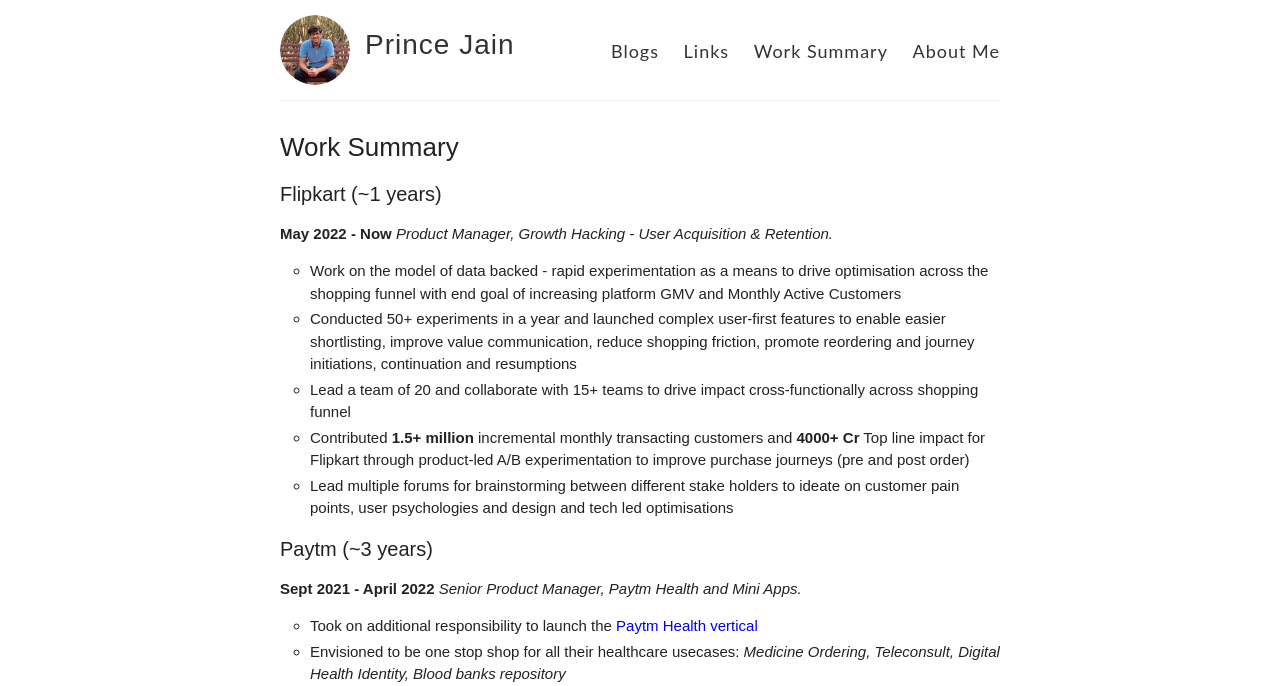
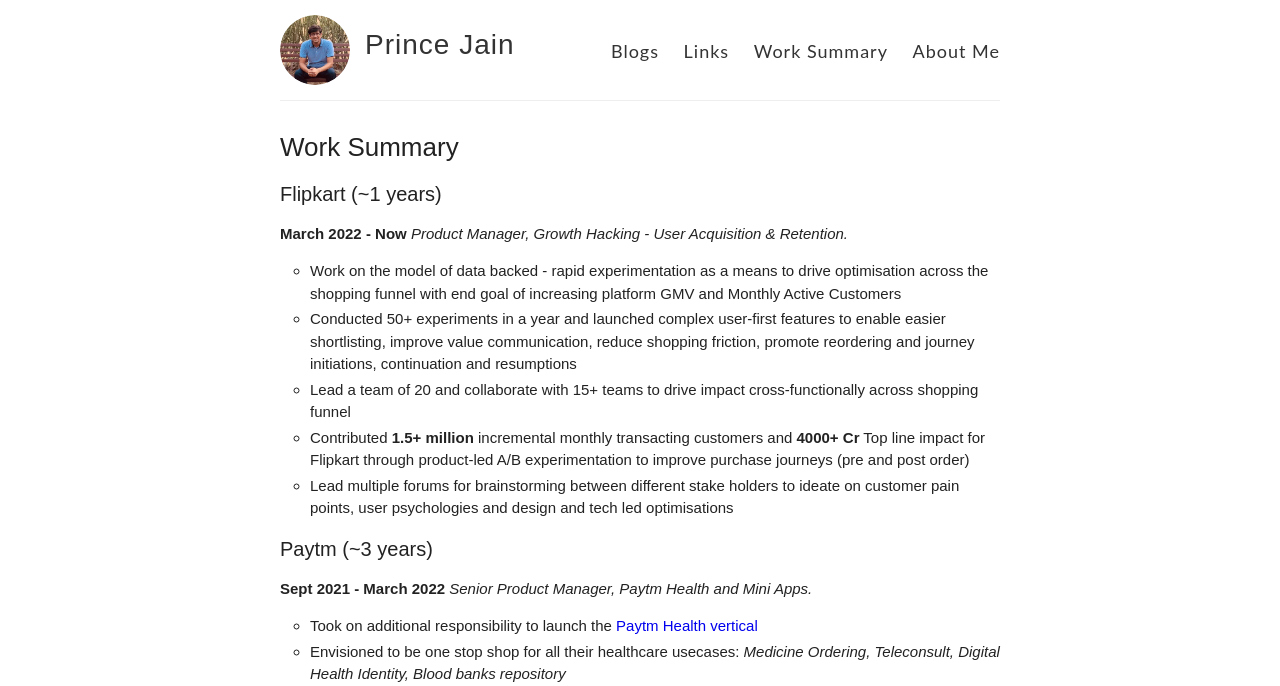
Before and after one commit to product-noob/product-noob.github.io, a Jekyll site: the page built from worksummary.md, in a window 1280 px wide. Shown: the top 686 px of the page. Built offline with Jekyll 4.4.1, drawn with Linux system fonts in a browser that asks for light colours.

Commit message:
Update worksummary.md

```diff
--- a/worksummary.md
+++ b/worksummary.md
@@ -6,7 +6,7 @@ permalink: /worksummary/
 
 #### Flipkart (~1 years) ####
 
-**May 2022 - Now** *Product Manager, Growth Hacking - User Acquisition & Retention.*
+**March 2022 - Now** *Product Manager, Growth Hacking - User Acquisition & Retention.*
 
 - Work on the model of data backed - rapid experimentation as a means to drive optimisation across the shopping funnel with end goal of increasing platform GMV and Monthly Active Customers
 - Conducted 50+ experiments in a year and launched complex user-first features to enable easier shortlisting, improve value communication, reduce shopping friction, promote reordering and journey initiations, continuation and resumptions
@@ -16,7 +16,7 @@ permalink: /worksummary/
 
 #### Paytm (~3 years) ####
 
- **Sept 2021 - April 2022** *Senior Product Manager, Paytm Health and Mini Apps.*
+ **Sept 2021 - March 2022** *Senior Product Manager, Paytm Health and Mini Apps.*
 
 -   Took on additional responsibility to launch the [Paytm Health vertical](https://twitter.com/Paytm/status/1479712862746517506)
 -   Envisioned to be one stop shop for all their healthcare usecases: _Medicine Ordering, Teleconsult, Digital Health Identity, Blood banks repository_
```
